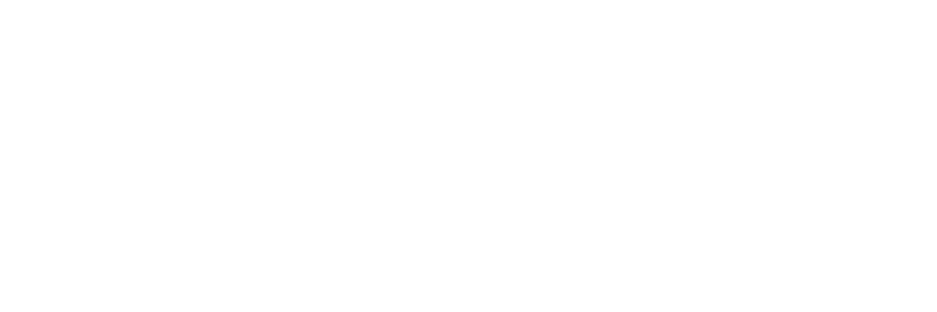
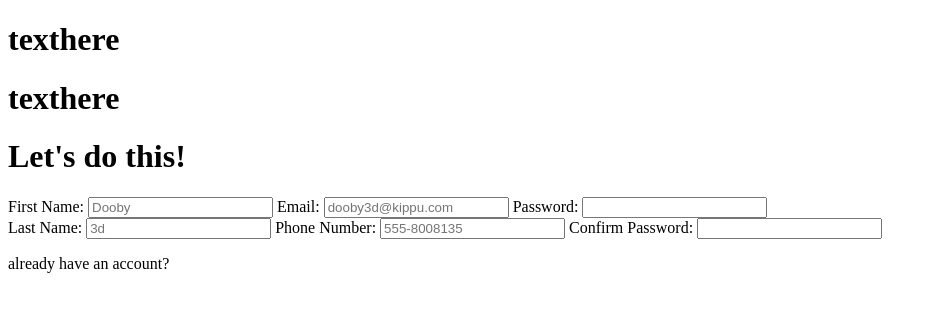
Before and after one commit to gregumin/form, a plain HTML site: page index.html in a window 1280 px wide. Shown: the whole page, without its empty margins (0-937 px from the left). Drawn offline with Linux system fonts and the light colour scheme.

Commit message:
Add text and form elements
Add all form elements, as well as headers and placeholding description text.

```diff
--- a/index.html
+++ b/index.html
@@ -8,9 +8,46 @@
 </head>
 <body>
 
+    <div id="maindiv">
+        <div id="leftdiv">
+
+        </div>
 
 
+        <div id="rightdiv">
+            <h1>texthere</h1>
+            <h1>texthere</h1>
 
+            <div id="formspace">
+                <h1>Let's do this!</h1>
+                <form action="/my-handling-form-page" method="post">
+                    <div id="formleft">
+                        <label for="first_name">First Name:</label>
+                        <input type="text" id="first_name" name="first_name" placeholder="Dooby" required/>
+
+                        <label for="email">Email:</label>
+                        <input type="email" id="email" name="email" placeholder="dooby3d@kippu.com" required/>
+
+                        <label for="password">Password:</label>
+                        <input type="password" id="password" name="password" required/>
+                    </div>
+                    <div id="formright">
+                        <label for="last_name">Last Name:</label>
+                        <input type="text" id="last_name" name="last_name" placeholder="3d" required/>
+
+                        <label for="phone">Phone Number:</label>
+                        <input type="tel" id="phone" name="phone" placeholder="555-8008135" required/>
+
+                        <label for="re-password">Confirm Password:</label>
+                        <input type="password" id="re-password" name="re-password" required/>
+                    </div>
+                </form>
+            </div>
+
+            <p>already have an account?</p>
+        </div>
+
+    </div>
 
 </body>
 </html>
```
